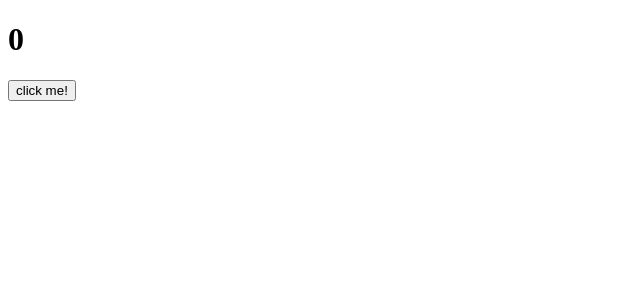
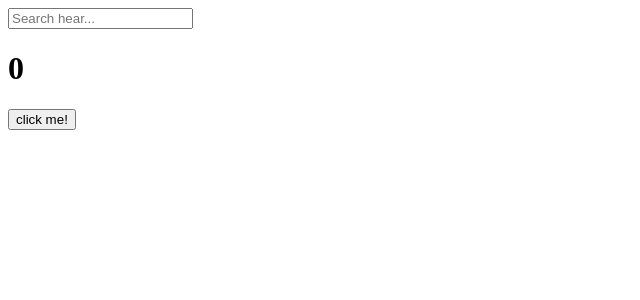
Before and after one commit to jonghwoon/my-react-app, a React (Create React App) app: page / in a window 1280 px wide. Shown: the top 300 px of the page, without its empty margins (0-640 px from the left). Built offline with nearby package versions, Linux system fonts and the light colour scheme.

Commit message:
#5.2 deps

```diff
--- a/src/App.js
+++ b/src/App.js
@@ -2,13 +2,26 @@
 
 function App() {
   const [counter, setValue] = useState(0);
+  const [keyword, setKeyword] = useState("");
   const onClick = () => setValue((prev) => prev + 1);
-  console.log("rendering...");
+  const onChange = (event) => setKeyword(event.target.value);
   useEffect(() => {
-    console.log("use api");
+    console.log("I run only once.");
   }, []);
+  useEffect(() => {
+    console.log("I run when 'keyword' changes.");
+  }, [keyword]);
+  useEffect(() => {
+    console.log("I run when 'counter' changes.");
+  }, [counter]);
   return (
     <div>
+      <input
+        value={keyword}
+        onChange={onChange}
+        type="text"
+        placeholder="Search hear..."
+      />
       <h1>{counter}</h1>
       <button onClick={onClick}>click me!</button>
     </div>
```
